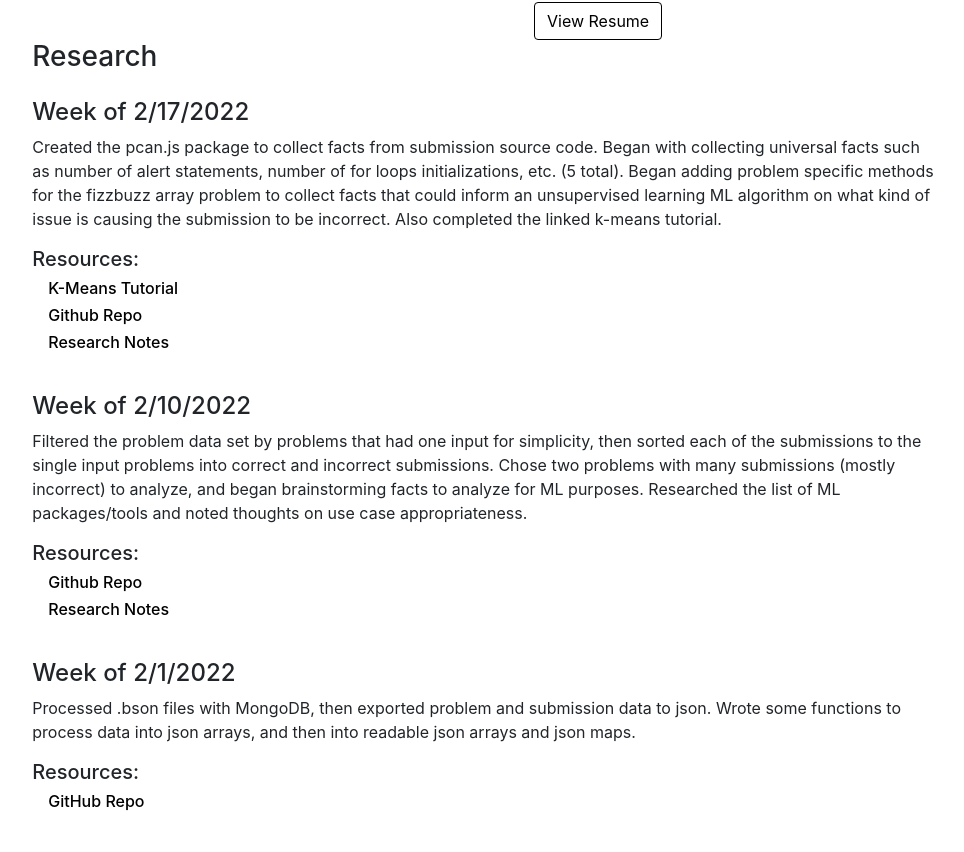
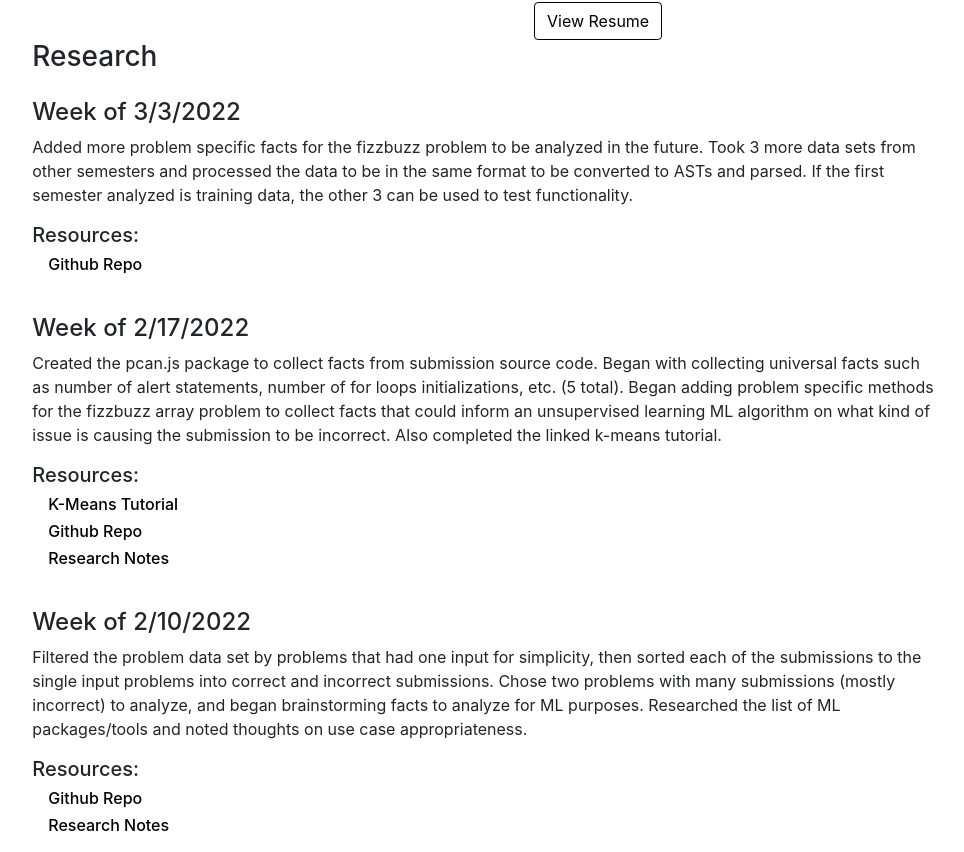
Before and after one commit to andrqwli/personal, a React (Create React App) app: page / in a window 1280 px wide. Shown: the part 2220-3072 px from the top of the page, without its empty margins (154-1118 px from the left). Built offline with nearby package versions, Linux system fonts and the light colour scheme.

Commit message:
updated as of 3/31

```diff
--- a/src/components/Data.js
+++ b/src/components/Data.js
@@ -156,6 +156,16 @@ export const Proj = [
 
 export const LogData =  [
     {
+        meetingDate: "3/3/2022",
+        workSummary: "Added more problem specific facts for the fizzbuzz problem to be analyzed in the future. Took 3 more data sets from other semesters and processed the data to be in the same format to be converted to ASTs and parsed. If the first semester analyzed is training data, the other 3 can be used to test functionality.",
+        resourceList: [
+            {
+                title: "Github Repo",
+                link: "https://github.com/andrqwli/COMP495",
+            }
+        ]
+    },
+    {
         meetingDate: "2/17/2022",
         workSummary: "Created the pcan.js package to collect facts from submission source code. Began with collecting universal facts such as number of alert statements, number of for loops initializations, etc. (5 total). Began adding problem specific methods for the fizzbuzz array problem to collect facts that could inform an unsupervised learning ML algorithm on what kind of issue is causing the submission to be incorrect. Also completed the linked k-means tutorial.",
         resourceList: [
```
Also changed, not shown: 1 other file (tests, documents, lock files or other folders).
